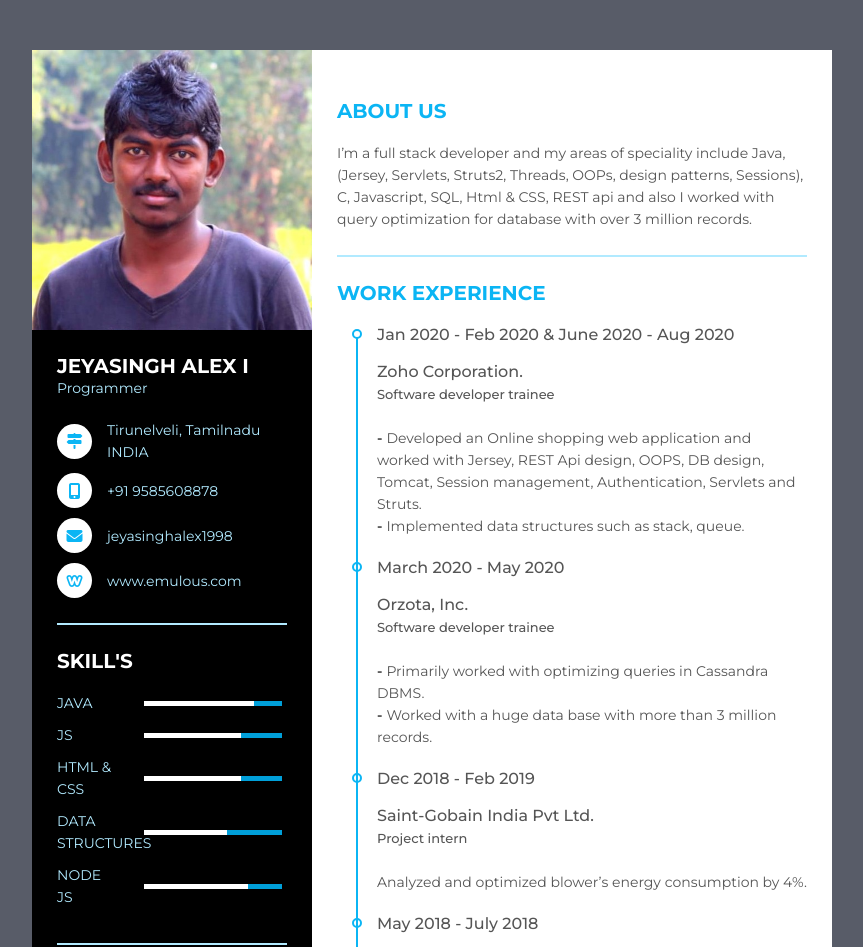
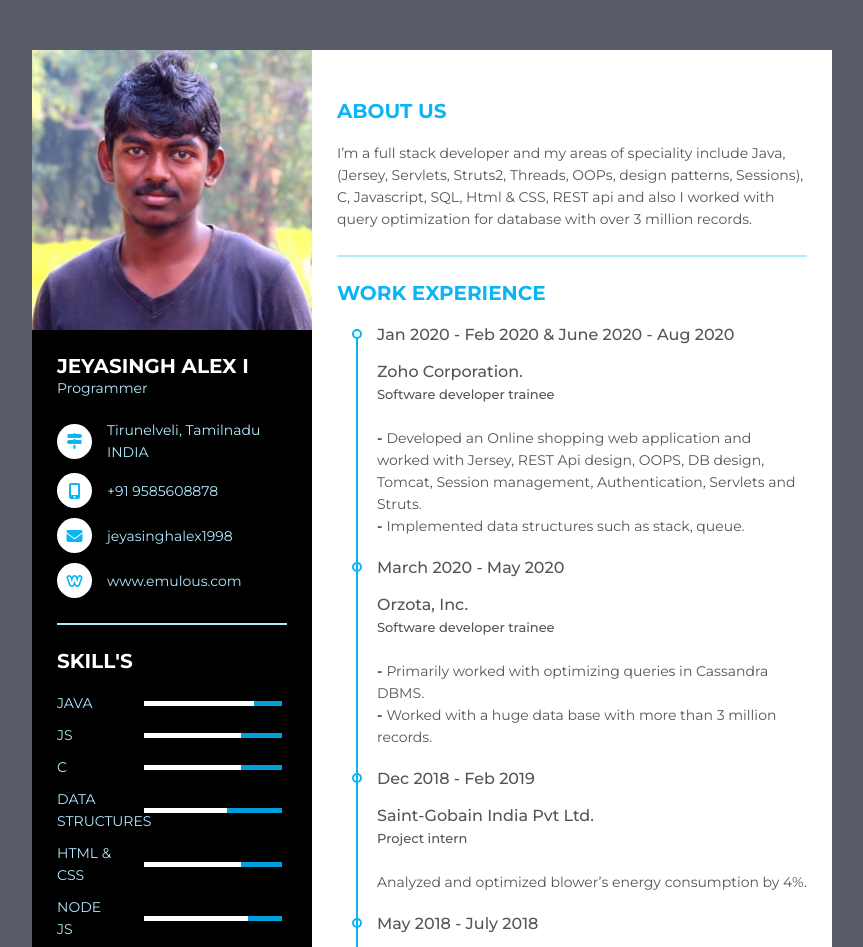
Before and after one commit to JeyasinghAlex/Resume, a plain HTML site: page index.html in a window 1280 px wide. Shown: the top 947 px of the page, without its empty margins (208-1071 px from the left). Drawn offline with Linux system fonts and the light colour scheme.

Commit message:
added c language

```diff
--- a/index.html
+++ b/index.html
@@ -79,7 +79,7 @@
             </li>
             <li>
               <div class="skill_name">
-                HTML & CSS
+                C
               </div>
               <div class="skill_progress">
                 <span style="width: 70%;"></span>
@@ -91,6 +91,14 @@
               </div>
               <div class="skill_progress">
                 <span style="width: 60%;"></span>
+              </div>
+            </li>
+            <li>
+              <div class="skill_name">
+                HTML & CSS
+              </div>
+              <div class="skill_progress">
+                <span style="width: 70%;"></span>
               </div>
             </li>
             <li>
```
